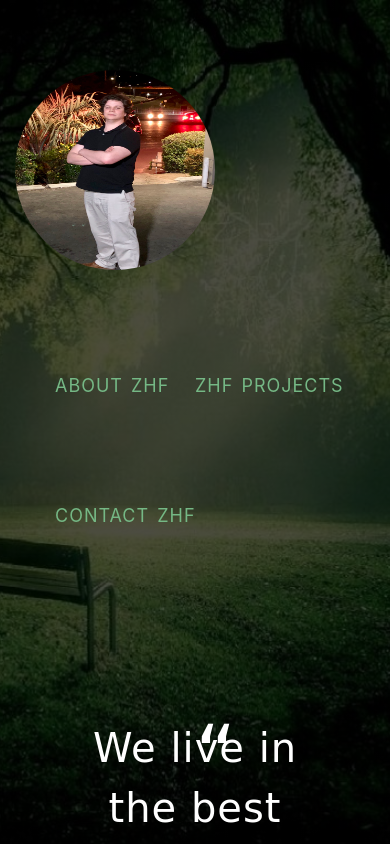
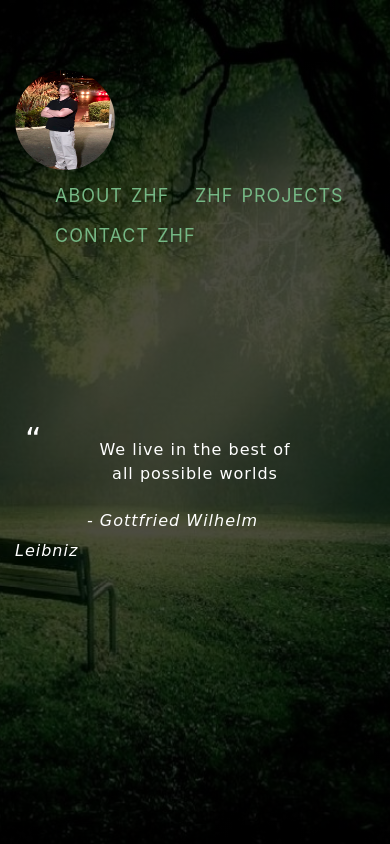
Before and after one commit to Pearlybrah/zackf, a plain HTML site: page index.html in a window 390 px wide. Shown: the top 844 px of the page. Drawn offline with nearby package versions, Linux system fonts and the light colour scheme.

Commit message:
fixed jquery

```diff
--- a/assets/css/style.css
+++ b/assets/css/style.css
@@ -216,3 +216,61 @@ footer {
 .footer-nav li a[class="mail"] {
   color: #408e61;
 }
+
+/*------------------------*/
+/*--------Responsive----------*/
+/*------------------------*/
+
+/* Small Phone 0px-480px */
+@media only screen and (max-width: 480px) {
+  .developer-photo {
+    height: 100px;
+    width: 100px;
+    margin-top: 50px;
+    border-radius: 50%;
+    vertical-align: center;
+  }
+
+  .main-nav {
+    display: inline-block;
+  }
+  .main-nav li {
+    margin-top: 10px;
+  }
+  .quote,
+  .author {
+    font-family: cursive;
+    color: #fff;
+    letter-spacing: 1px;
+
+    text-align: center;
+    font-size: 80%;
+  }
+
+  .parent-quote-box {
+    position: relative;
+  }
+
+  blockquote .quote {
+    margin-bottom: 100px;
+  }
+
+  blockquote:before {
+    content: "\201C";
+    font-size: 200%;
+
+    top: -5px;
+    left: 10px;
+  }
+}
+
+/* Bigger Phones/Tablets 481px-767px */
+@media only screen and (max-width: 767px) {
+}
+
+/* Small Tablets/Big Tablets 768px-1023px */
+@media only screen and (max-width: 1023px) {
+}
+
+@media only screen and (max-width: 1200px) {
+}
--- a/index.html
+++ b/index.html
@@ -218,8 +218,8 @@
       </footer>
     </section>
     <script
-      src="http://code.jquery.com/jquery-3.3.1.min.js"
-      integrity="sha256-FgpCb/KJQlLNfOu91ta32o/NMZxltwRo8QtmkMRdAu8="
+      src="http://code.jquery.com/jquery-3.3.1.js"
+      integrity="sha256-2Kok7MbOyxpgUVvAk/HJ2jigOSYS2auK4Pfzbm7uH60="
       crossorigin="anonymous"
     ></script>
 
```
